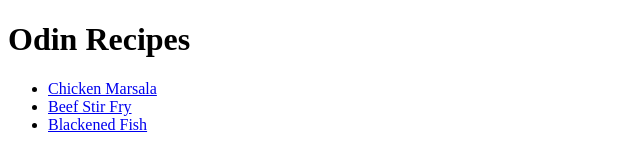
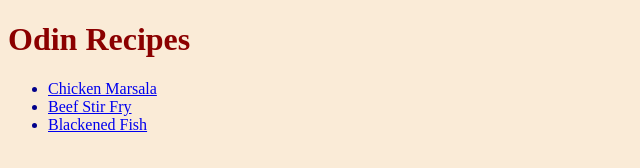
Before and after one commit to swiftyirons/odin-recipes, a plain HTML site: page index.html in a window 1280 px wide. Shown: the whole page, without its empty margins (0-640 px from the left). Drawn offline with Linux system fonts and the light colour scheme.

Commit message:
add simple CSS

```diff
--- /dev/null
+++ b/index.css
@@ -0,0 +1,10 @@
+body {
+  background-color: antiquewhite;
+}
+h1 {
+  color: darkred;
+}
+li {
+  color: darkblue;
+  font-family: 'Times New Roman', Times, serif;
+}
--- a/index.html
+++ b/index.html
@@ -3,6 +3,7 @@
 <head>
   <meta charset="UTF-8">
   <title>Odin Recipes</title>
+  <link rel="stylesheet" href="./index.css">
 </head>
 <body>
   <h1>Odin Recipes</h1>
```
Also changed, not shown: recipes/beef-stir-fry.html (+1 -0 lines), recipes/blackened-fish.html (+1 -0 lines), recipes/chicken-marsala.html (+1 -0 lines).
